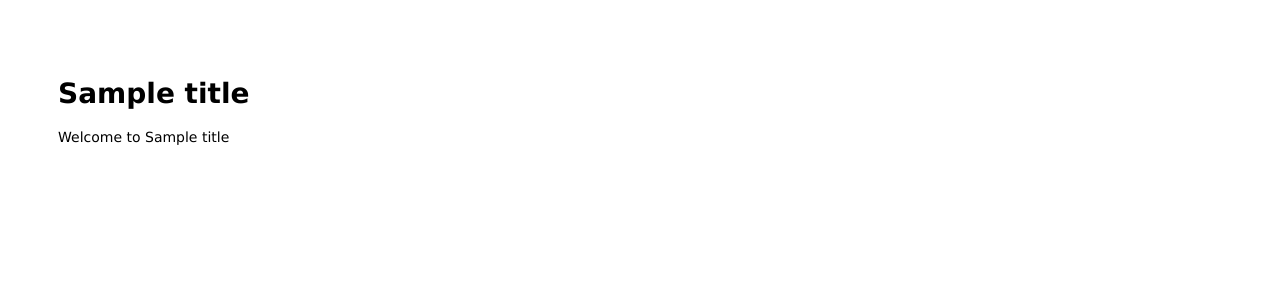
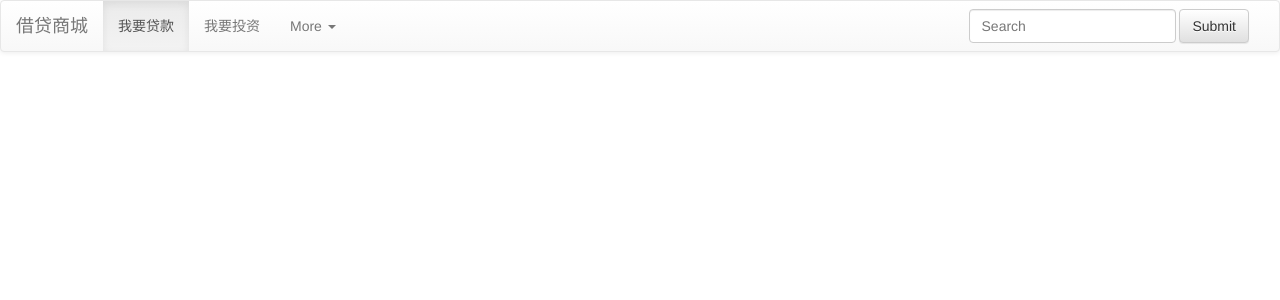
Before and after one commit to Sweetened/p2pmall, a Node project: template views/index.ejs in a window 1280 px wide. Shown: the top 300 px of the page. Run offline with Node 20 templates, Linux system fonts and the light colour scheme; the template is opened without the code that fills it: most values are stand-ins (such as "Sample title", 1, 10 or a date in 2020).

Commit message:
add a index page

```diff
--- a/routes/index.js
+++ b/routes/index.js
@@ -3,7 +3,7 @@ var router = express.Router();
 
 /* GET home page. */
 router.get('/', function(req, res) {
-  res.render('index', { title: 'Express' });
+  res.render('index', { title: '借贷商城' });
 });
 
 module.exports = router;
--- a/views/index.ejs
+++ b/views/index.ejs
@@ -1,11 +1,57 @@
-<!DOCTYPE html>
-<html>
-  <head>
+<!doctype html>
+<html lang="en">
+<head>
+    <meta charset="UTF-8">
     <title><%= title %></title>
-    <link rel='stylesheet' href='/stylesheets/style.css' />
-  </head>
-  <body>
-    <h1><%= title %></h1>
-    <p>Welcome to <%= title %></p>
-  </body>
+    <link rel="stylesheet" href="/stylesheets/bootstrap/bootstrap.css"/>
+    <link rel="stylesheet" href="/stylesheets/bootstrap/bootstrap-theme.css"/>
+    <script src="/javascripts/jquery/jquery.js"></script>
+    <script src="/javascripts/bootstrap/bootstrap.js"></script>
+</head>
+<body>
+<nav class="navbar navbar-default" role="navigation">
+    <div class="container-fluid">
+        <!-- Brand and toggle get grouped for better mobile display -->
+        <div class="navbar-header">
+            <button type="button" class="navbar-toggle" data-toggle="collapse"
+                    data-target="#bs-example-navbar-collapse-1">
+                <span class="sr-only">Toggle navigation</span>
+                <span class="icon-bar"></span>
+                <span class="icon-bar"></span>
+                <span class="icon-bar"></span>
+            </button>
+            <a class="navbar-brand" href="#">借贷商城</a>
+        </div>
+
+        <!-- Collect the nav links, forms, and other content for toggling -->
+        <div class="collapse navbar-collapse" id="bs-example-navbar-collapse-1">
+            <ul class="nav navbar-nav">
+                <li class="active"><a href="#">我要贷款</a></li>
+                <li><a href="#">我要投资</a></li>
+                <li class="dropdown">
+                    <a href="#" class="dropdown-toggle" data-toggle="dropdown">
+                        More
+                        <span class="caret"></span>
+                    </a>
+                    <ul class="dropdown-menu" role="menu">
+                        <li><a href="#">Action</a></li>
+                        <li><a href="#">Another action</a></li>
+                        <li><a href="#">Something else here</a></li>
+                        <li class="divider"></li>
+                        <li><a href="#">Separated link</a></li>
+                        <li class="divider"></li>
+                        <li><a href="#">One more separated link</a></li>
+                    </ul>
+                </li>
+            </ul>
+            <form class="navbar-form navbar-right" role="search">
+                <div class="form-group">
+                    <input type="text" class="form-control" placeholder="Search">
+                </div>
+                <button type="submit" class="btn btn-default">Submit</button>
+            </form>
+        </div>
+    </div>
+</nav>
+</body>
 </html>
```
